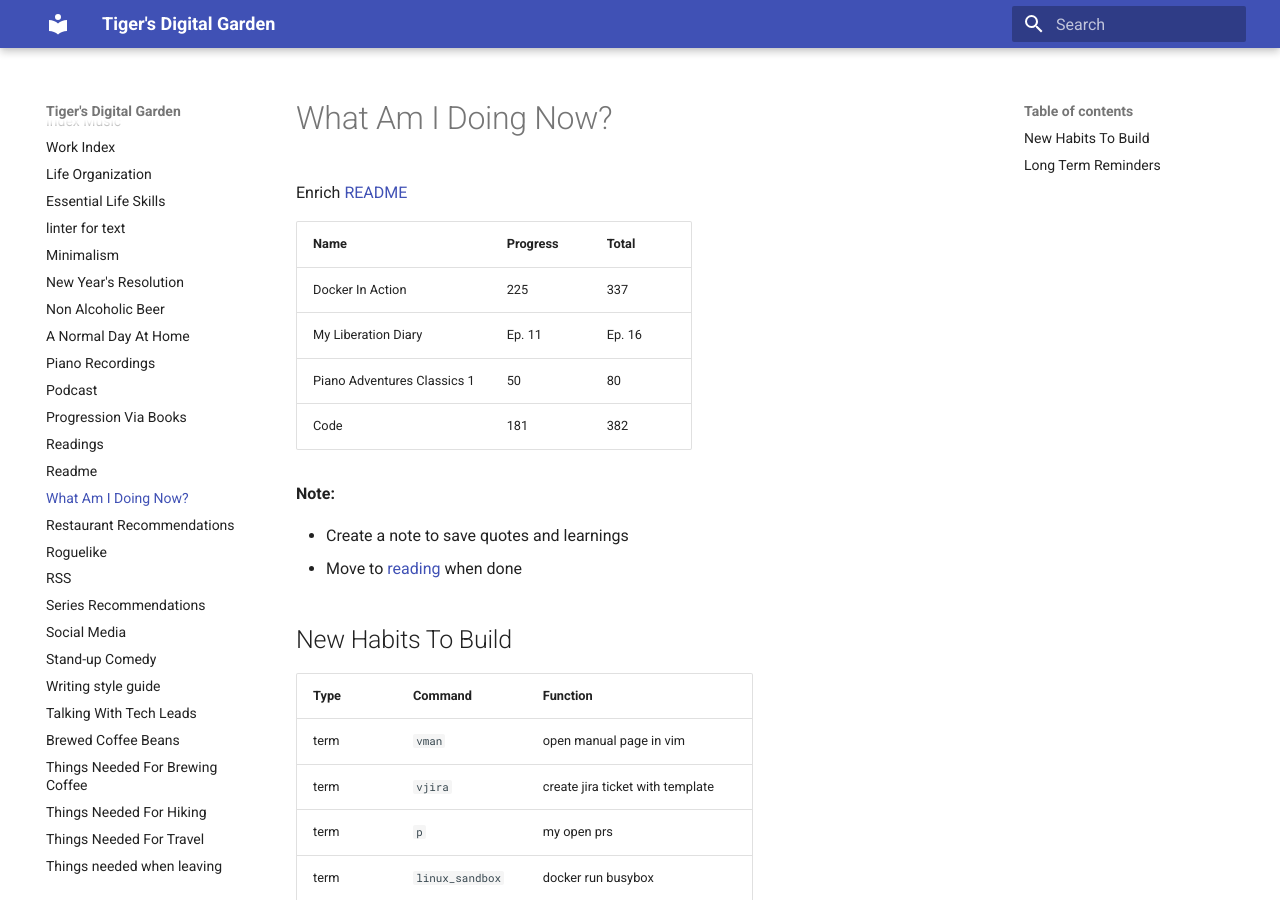
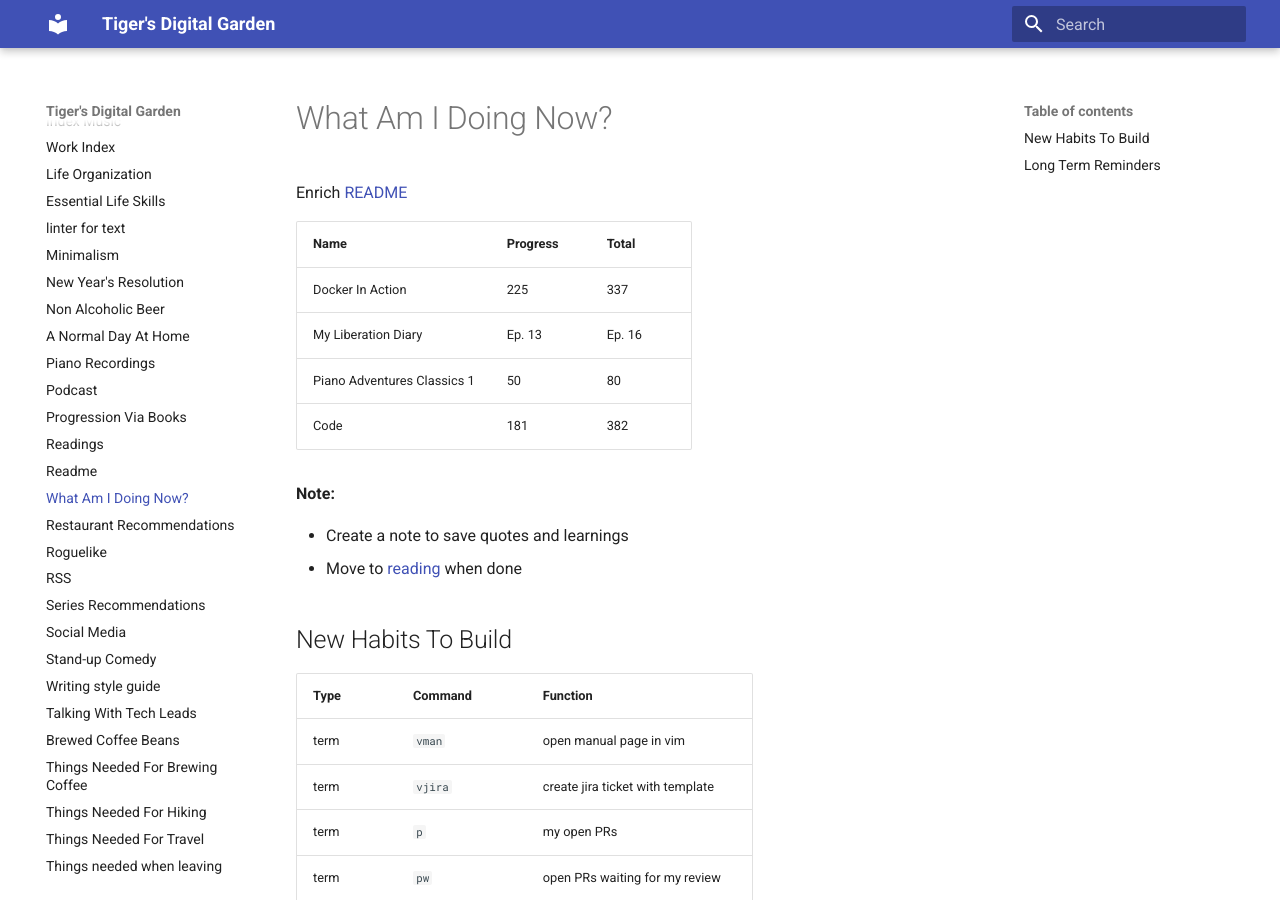
Before and after one commit to ynotstartups/notes, an MkDocs documentation site: the page built from notes/reminders.md, in a window 1280 px wide and 900 px high. Built offline with MkDocs 1.6.1 and Material for MkDocs 9.7.7, drawn with Linux system fonts in a browser that asks for light colours.

Commit message:
update progress and add reminder

```diff
--- a/notes/reminders.md
+++ b/notes/reminders.md
@@ -5,7 +5,7 @@ Enrich [README](./readmereadme.md)
 | Name                        | Progress | Total  |
 | --------------------------- | -------- | ------ |
 | Docker In Action            | 225      | 337    |
-| My Liberation Diary         | Ep. 11   | Ep. 16 |
+| My Liberation Diary         | Ep. 13   | Ep. 16 |
 | Piano Adventures Classics 1 | 50       | 80     |
 | Code                        | 181      | 382    |
 
@@ -20,7 +20,8 @@ Enrich [README](./readmereadme.md)
 | -------- | ----------------- | ---------------------------------- |
 | term     | `vman`            | open manual page in vim            |
 | term     | `vjira`           | create jira ticket with template   |
-| term     | `p`               | my open prs                        |
+| term     | `p`               | my open PRs                        |
+| term     | `pw`              | open PRs waiting for my review     |
 | term     | `linux_sandbox`   | docker run busybox                 |
 | term     | `$mod+Shift+n`    | nautilus ~/Downloads/              |
 | vim      | `cwiw .`          | exchange word                      |
```
